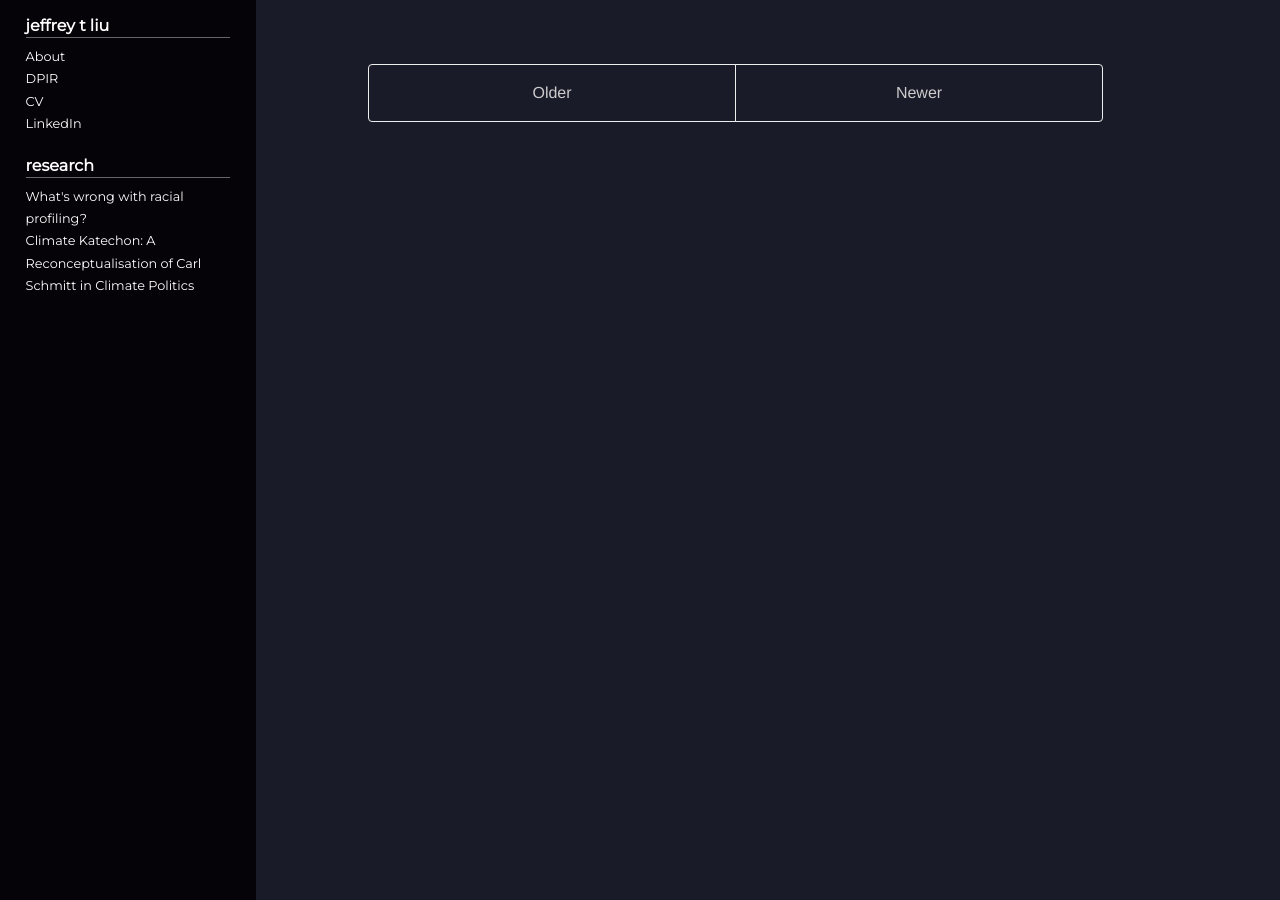
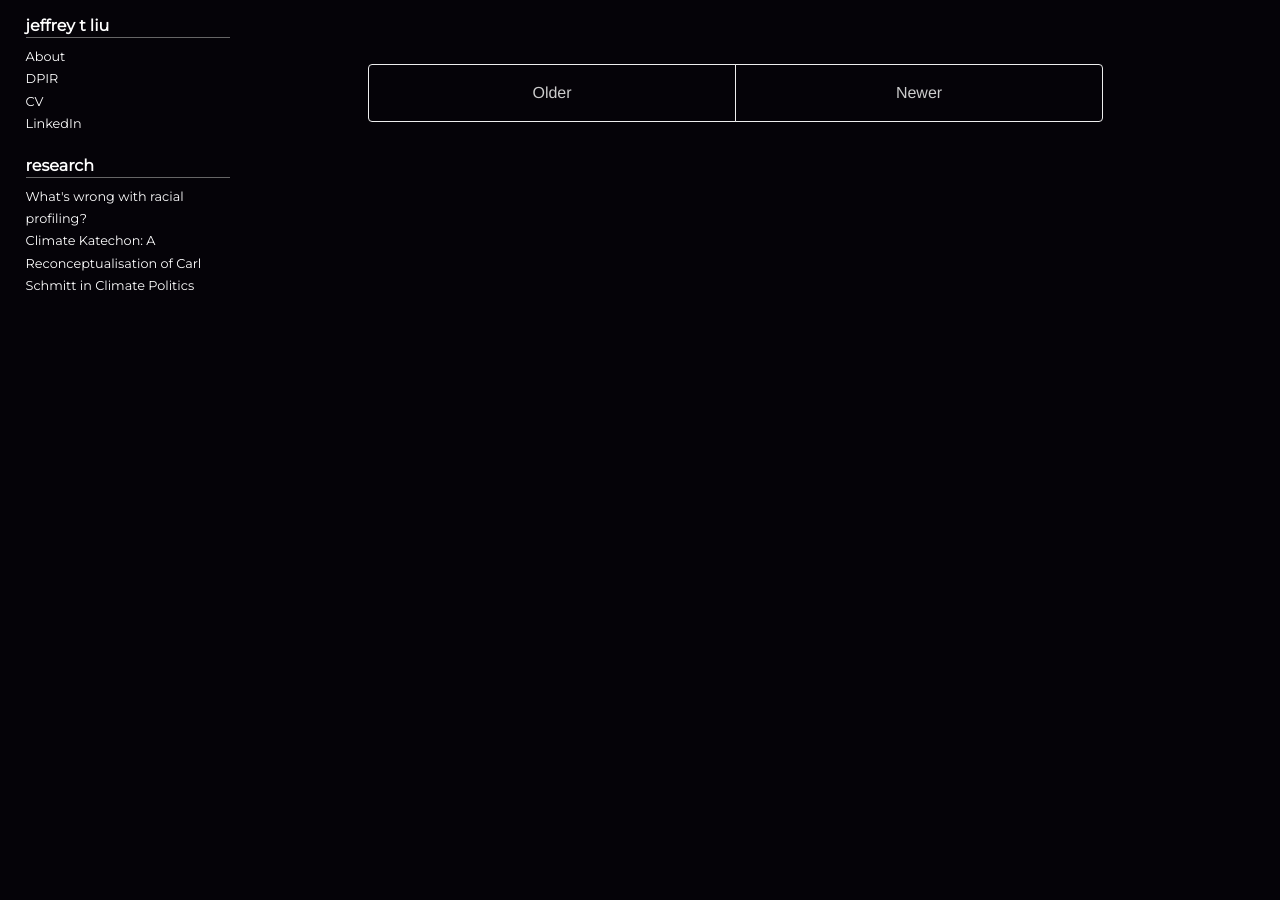
Before and after one commit to jeffrey-t-liu/jeffrey-t-liu.github.io, a Jekyll site: the page built from index.html, in a window 1280 px wide. Built offline with Jekyll 4.4.1, drawn with Linux system fonts in a browser that asks for light colours; the list of posts is cut into pages by our own code.

Commit message:
Update poole.css

```diff
--- a/public/css/poole.css
+++ b/public/css/poole.css
@@ -60,7 +60,7 @@ html {
 
 body {
   color: #fff;
-  background-color: #1a1b28;
+  background-color: #050308;
   -webkit-text-size-adjust: 100%;
       -ms-text-size-adjust: 100%;
 }
```
